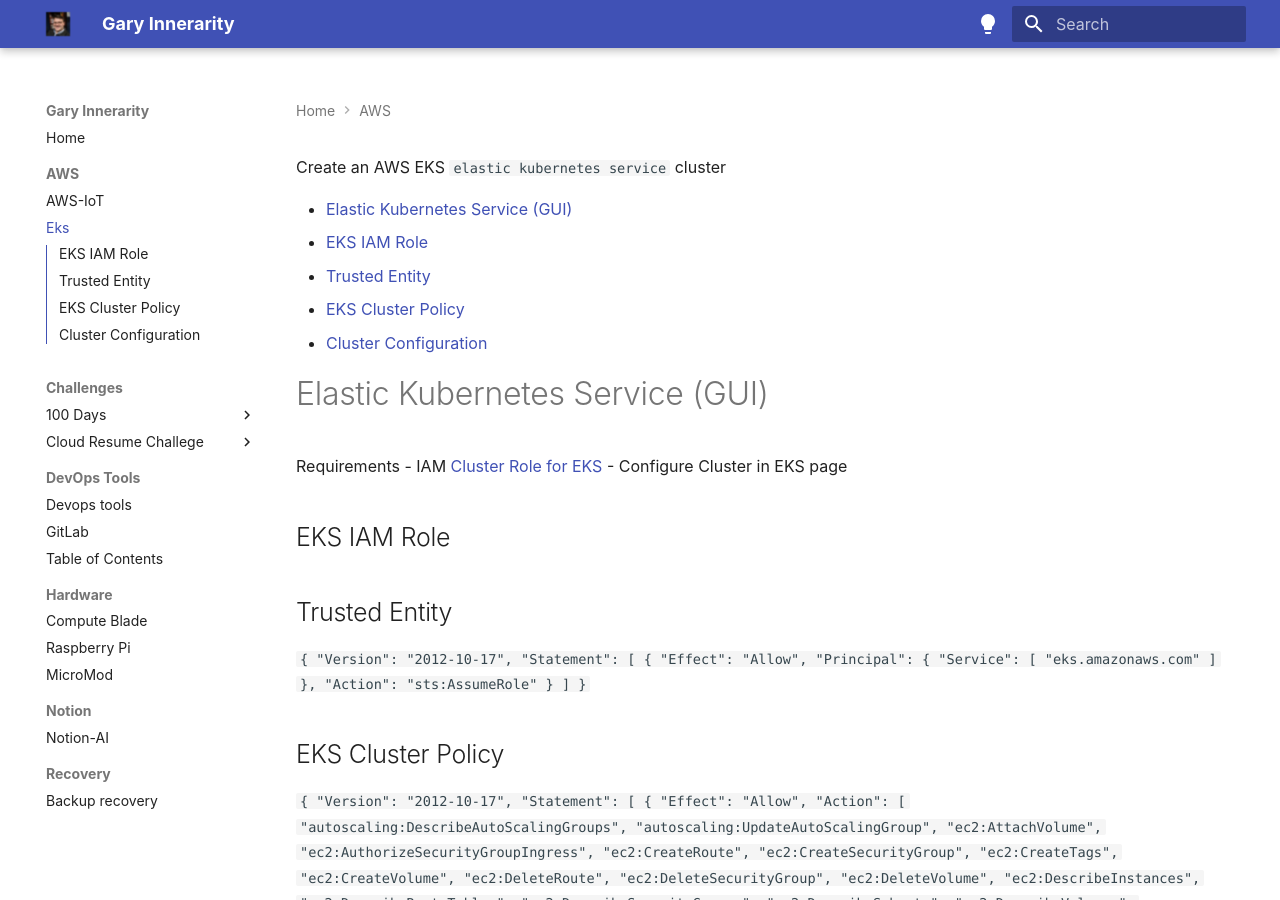
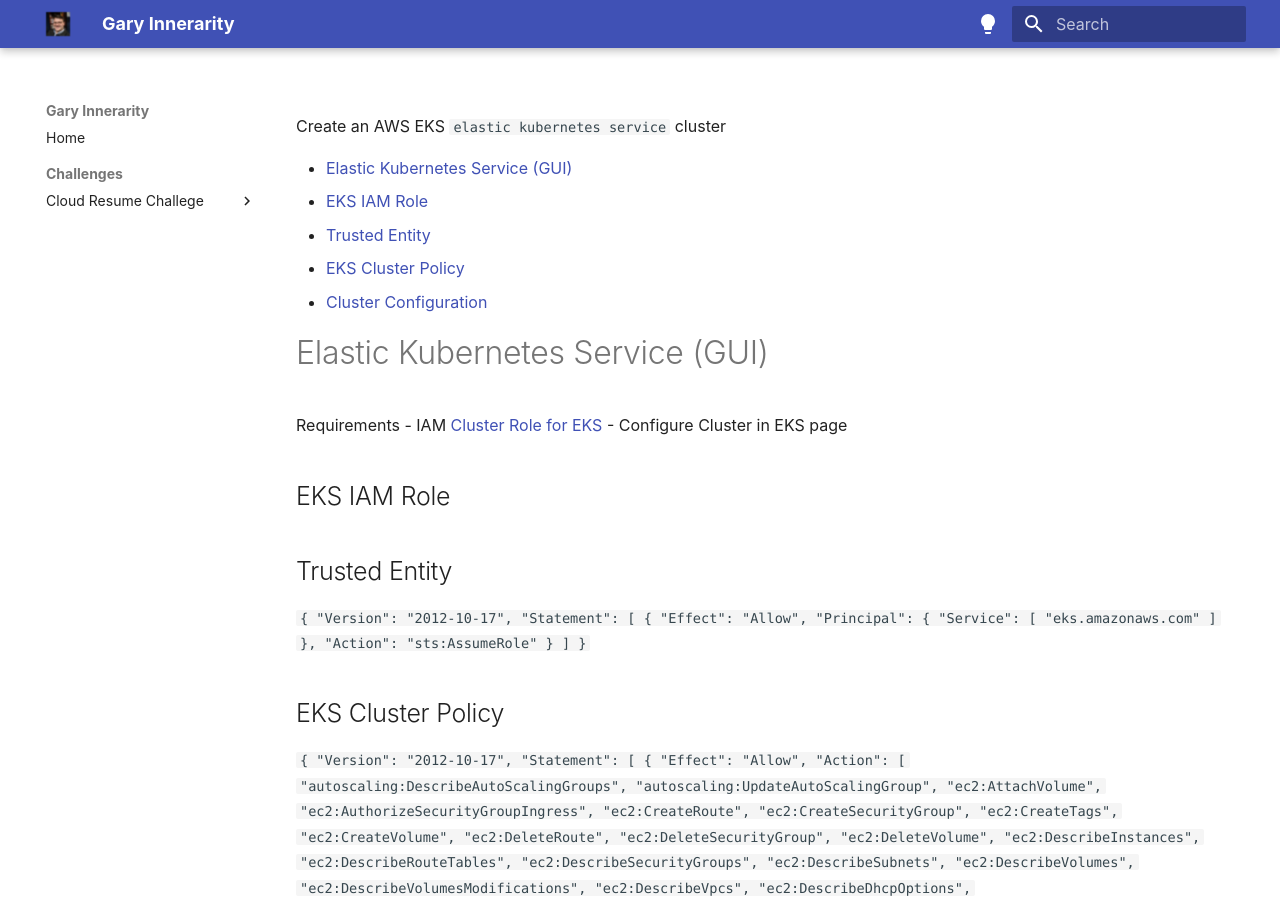
Before and after one commit to ospf2fullstack/garyinnerarity.com, an MkDocs documentation site: the page built from docs/aws/eks.md, in a window 1280 px wide and 900 px high. Built offline with MkDocs 1.6.1 and Material for MkDocs 9.7.7, drawn with Linux system fonts in a browser that asks for light colours; some of the changed lines change nothing that is shown.

Commit message:
removed nav links

```diff
--- a/mkdocs.yml
+++ b/mkdocs.yml
@@ -83,24 +83,24 @@
 # Navigation
 nav:
   - Home: index.md
-  - AWS:
-    - "aws/AWS-IoT.md"
-    - "aws/eks.md"
+  # - AWS:
+  #   - "aws/AWS-IoT.md"
+  #   - "aws/eks.md"
   - Challenges:
-    - 100 Days:
-      - "100_days/100days_devops.md"
+    # - 100 Days:
+    #   - "100_days/100days_devops.md"
     - Cloud Resume Challege:
       - "cloud_resume/cloud_resume_challenge.md"
 
-  - DevOps Tools:
-    - "devops/devops_tools.md"
-    - "gitlab/gitlab.md"
-    - "terraform/main(tf).md"
-  - Hardware:
-    - "hardware/compute_blade/compute_blade.md"
-    - "hardware/raspberry_pi/raspberry_pi.md"
-    - "hardware/sparkfun/micromod.md"
-  - Notion:
-    - "notion/notion-ai.md"
-  - Recovery:
-    - "recovery/backup_recovery.md"
+  # - DevOps Tools:
+  #   - "devops/devops_tools.md"
+  #   - "gitlab/gitlab.md"
+  #   - "terraform/main(tf).md"
+  # - Hardware:
+  #   - "hardware/compute_blade/compute_blade.md"
+  #   - "hardware/raspberry_pi/raspberry_pi.md"
+  #   - "hardware/sparkfun/micromod.md"
+  # - Notion:
+  #   - "notion/notion-ai.md"
+  # - Recovery:
+  #   - "recovery/backup_recovery.md"
```
